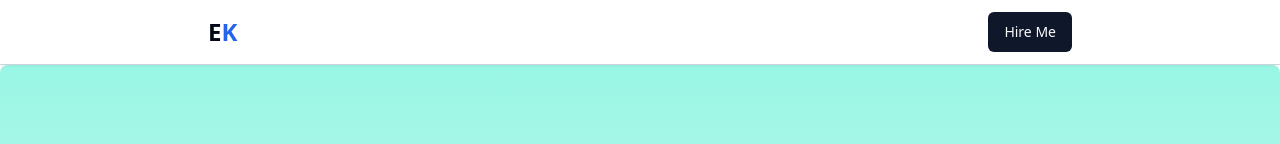
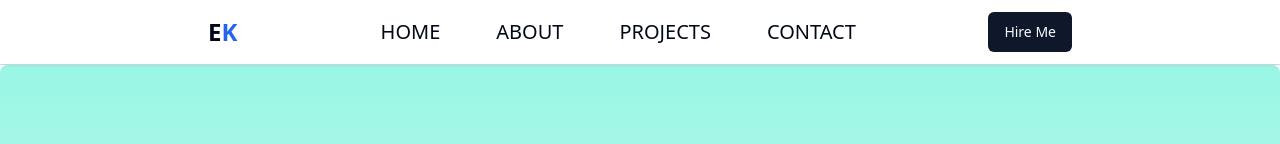
Before and after one commit to Eclarkhalid/my-portfolio-project, a Next.js app: page / in a window 1280 px wide. Shown: the top 144 px of the page. Built offline with nearby package versions, Linux system fonts and the light colour scheme; grey boxes are pictures that could not be loaded.

Commit message:
Update my portfolio

```diff
--- a/pages/index.tsx
+++ b/pages/index.tsx
@@ -26,6 +26,12 @@ const Home = () => {
           <div className="flex justify-between items-center">
             <div className="logo">
               <Avatar className="font-bold text-2xl items-center">E<span className=" text-blue-600 font-extrabold">K</span></Avatar>
+            </div>
+            <div className="social-links space-x-14 hidden lg:flex">
+              <Link className='text-xl uppercase' href={"#home"}>Home</Link>
+              <Link className='text-xl uppercase' href={"#about"}>About</Link>
+              <Link className='text-xl uppercase' href={"#projects"}>Projects</Link>
+              <Link className='text-xl uppercase' href={"#contact"}>Contact</Link>
             </div>
             <div className="resume">
               <Button>Hire Me</Button>
```
